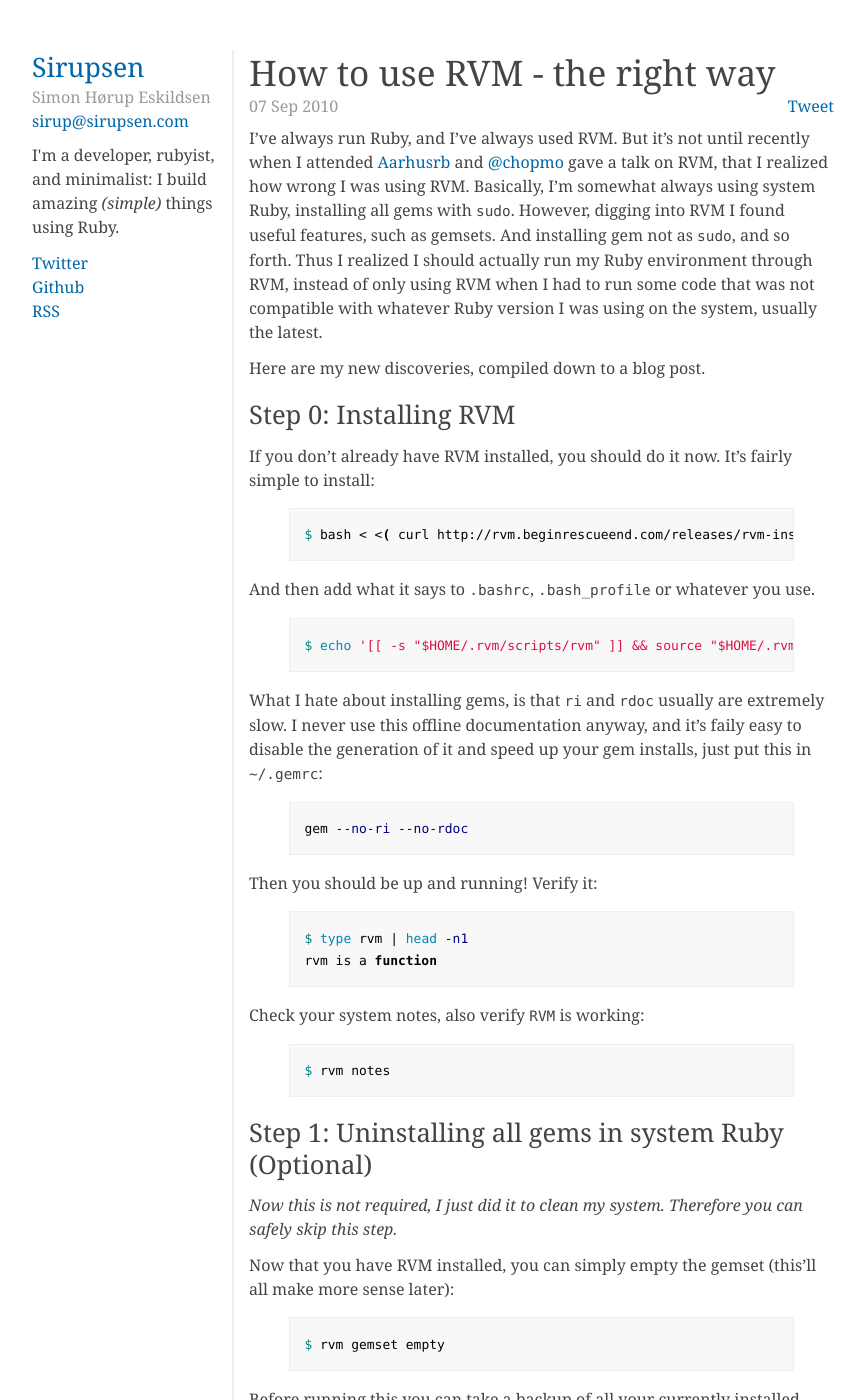
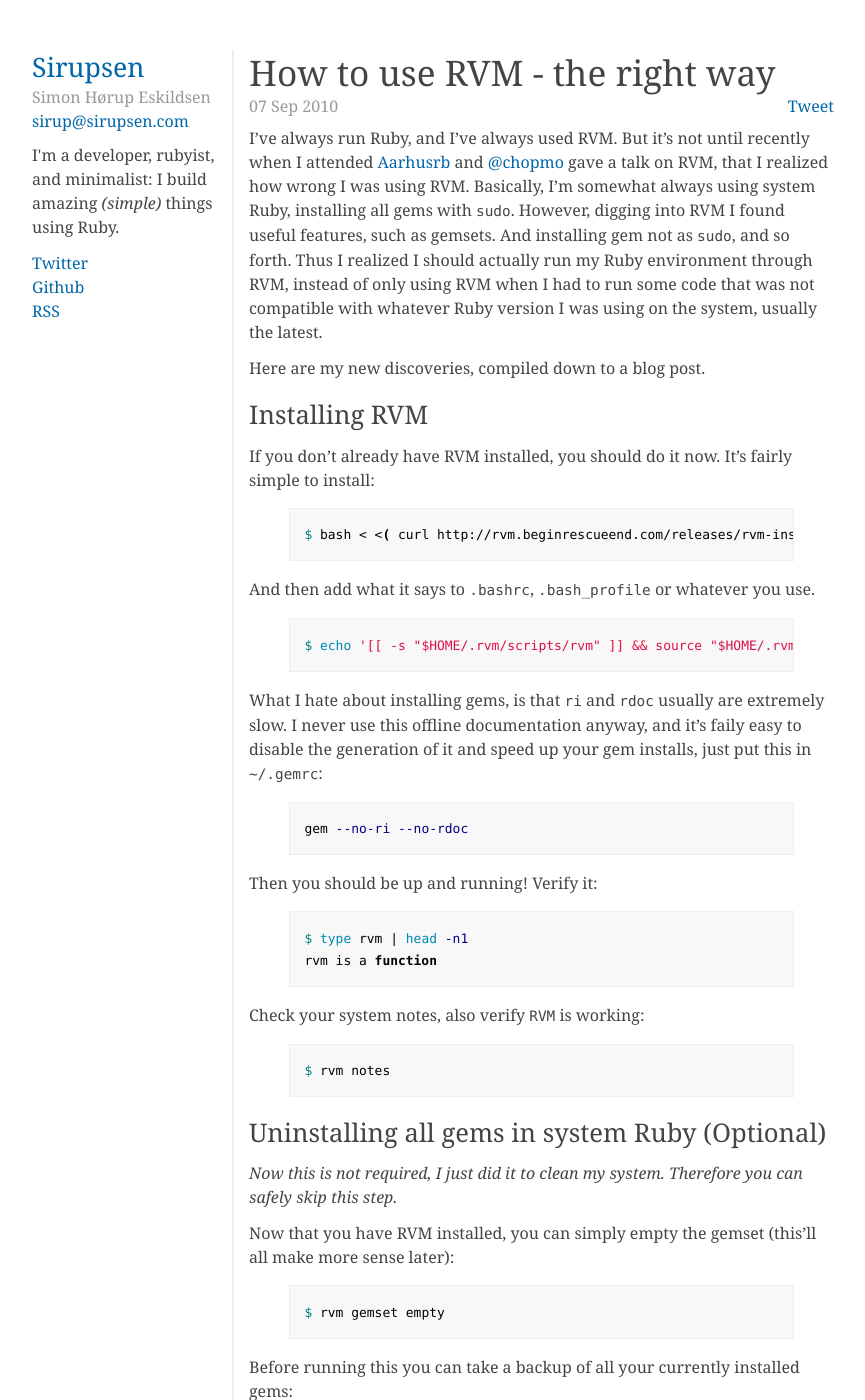
Before and after one commit to igor47/blog, a Jekyll site: the page built from _posts/2010-09-07-how-to-use-rvm-the-right-way.md, in a window 1280 px wide and 1400 px high. Shown: the whole window, without its empty margins (18-883 px from the left). Built offline with Jekyll 4.4.1, drawn with Linux system fonts in a browser that asks for light colours; Markdown is read by kramdown in place of the engine named in the settings; comment, search, counter and statistics services are not loaded; some of the changed text lies outside the part shown.

Commit message:
Ditching step numbers.

```diff
--- a/_posts/2010-09-07-how-to-use-rvm-the-right-way.md
+++ b/_posts/2010-09-07-how-to-use-rvm-the-right-way.md
@@ -7,7 +7,7 @@
 
 Here are my new discoveries, compiled down to a blog post.
 
-## Step 0: Installing RVM
+## Installing RVM
 
 If you don't already have RVM installed, you should do it now. It's fairly simple to install:
 
@@ -40,7 +40,7 @@
 $ rvm notes
 {% endhighlight %}
 
-## Step 1: Uninstalling all gems in system Ruby (Optional)
+## Uninstalling all gems in system Ruby (Optional)
 
 *Now this is not required, I just did it to clean my system. Therefore you can safely skip this step.*
 
@@ -62,7 +62,7 @@
 $ rvm gemset import backup.gems
 {% endhighlight %}
 
-## Step 2: Installing Rubies
+## Installing Rubies
 
 Rubies are essentially Ruby versions, let's go ahead and get `Ruby 1.9.2` first, and set that as our default interpreter. Afterwards, we'll install `Ruby 1.8.6`. And then we'll try to switch between the two environments.
 
@@ -102,7 +102,7 @@
 
 (Which is a shortcut for `rvm use 1.8.6`). You are now up and running with two Ruby environments, congratulations!
 
-## Step 3: Gemsets
+## Gemsets
 
 So what are gemsets? The shortest explanation, is found within the name. Gem-sets.
 RVM's documentation puts it like this:
```
